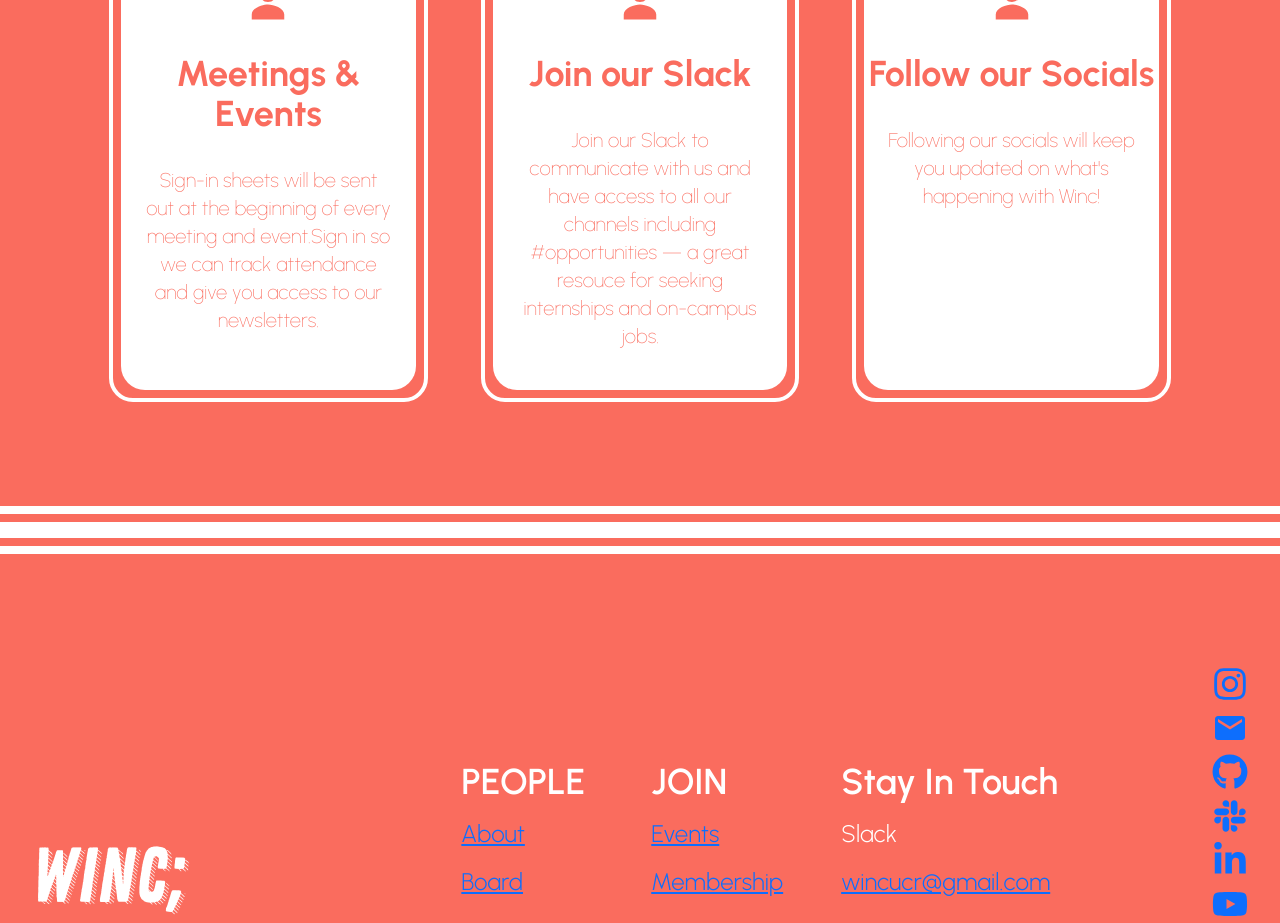
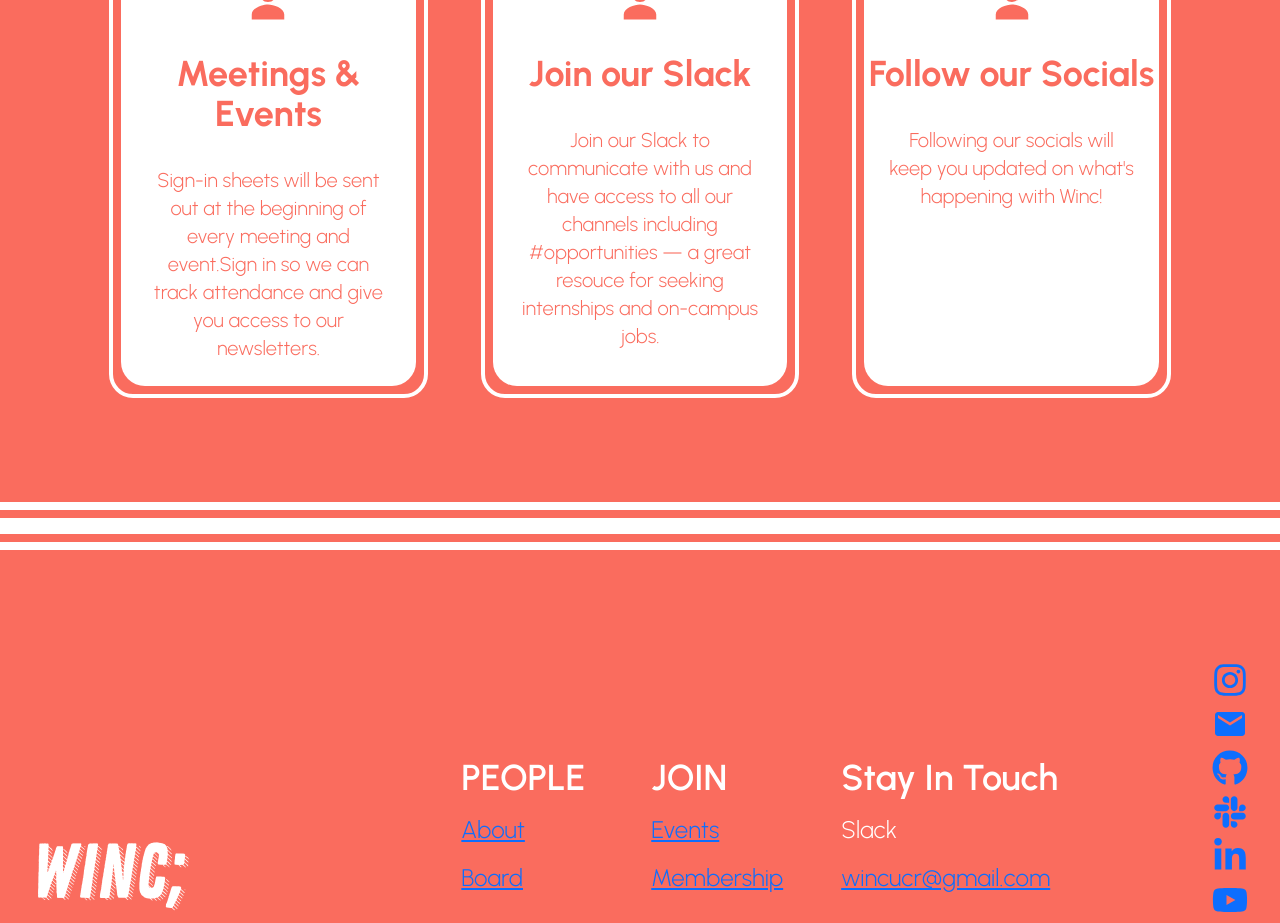
Before and after one commit to acm-ucr/winc-website, a Next.js app: page /about in a window 1280 px wide. Shown: the part 1700-2623 px from the top of the page. Built offline with nearby package versions, Linux system fonts and the light colour scheme.

Commit message:
Changed to div tag and changed font to light

```diff
--- a/src/components/about/Service.js
+++ b/src/components/about/Service.js
@@ -7,7 +7,9 @@ const Service = ({ icon, info, description }) => {
       <div className="flex flex-col font urbanist w-full h-full font-bold text-4xl items-center rounded-3xl text-winc-pink bg-winc-white">
         <div className="pt-10"> {icon} </div>
         <div className="py-8">{info}</div>
-        <p className="text-xl font-thin text-center px-4 pb-4">{description}</p>
+        <div className="text-xl font-light text-center px-4 pb-4">
+          {description}
+        </div>
       </div>
     </div>
   );
```
